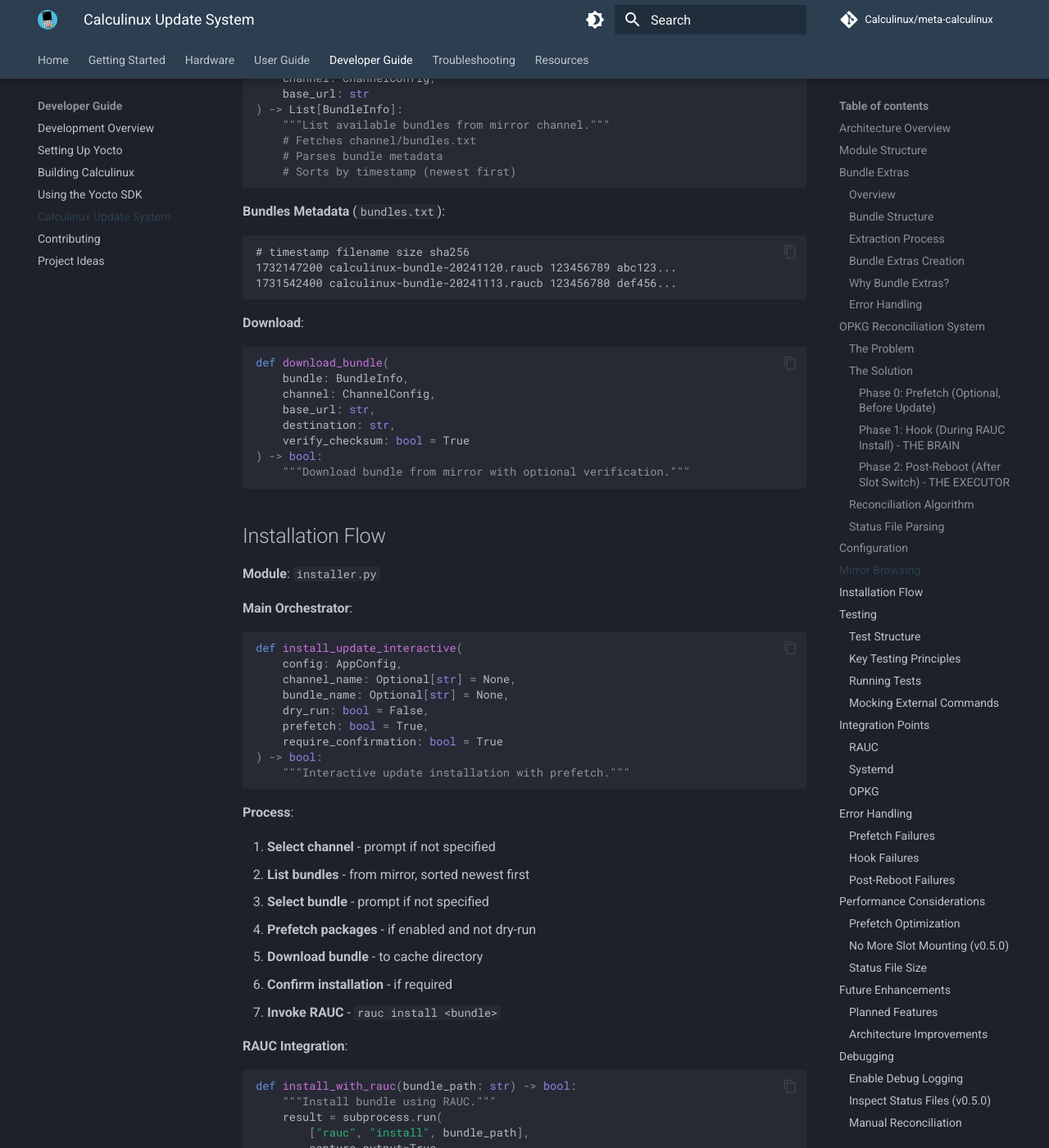
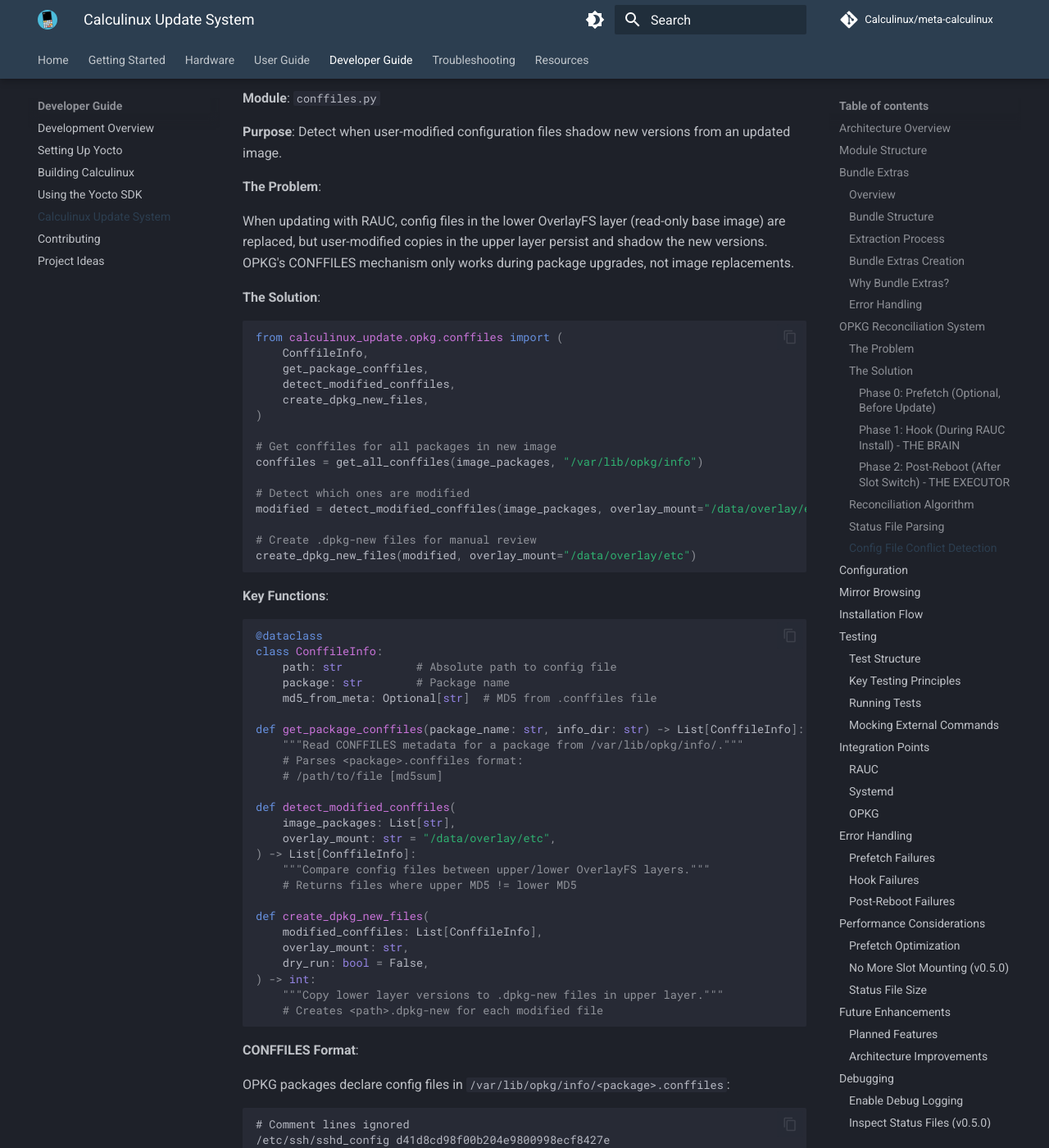
Before and after one commit to Calculinux/docs, an MkDocs documentation site: the page built from docs/developer/calculinux-update.md, in a window 1280 px wide and 1400 px high, scrolled down 15071 px. Shown: the whole window at 82% size. Built offline with MkDocs 1.6.1 and Material for MkDocs 9.7.7, drawn with Linux system fonts in a browser that asks for light colours; comment, search, counter and statistics services are not loaded; some of the changed text lies outside the part shown.

Commit message:
add more docs for cup

````diff
--- a/docs/developer/calculinux-update.md
+++ b/docs/developer/calculinux-update.md
@@ -57,12 +57,18 @@
 └── opkg/
     ├── status.py       # OPKG status file parser
     ├── reconcile.py    # Reconciliation algorithm
-    └── overlayfs.py    # OverlayFS whiteout cleanup
+    ├── overlayfs.py    # OverlayFS whiteout cleanup
+    └── conffiles.py    # Config file conflict detection
 ```
 
 **New in v0.5.1**: `overlayfs.py` module provides comprehensive OverlayFS whiteout management:
 - `cleanup_package_whiteouts()` - Remove package file whiteouts
 - `cleanup_opkg_metadata_whiteouts()` - Remove metadata whiteouts in `/var/lib/opkg/info/`
+
+**New in v0.6.0**: `conffiles.py` module provides config file conflict detection:
+- `detect_modified_conffiles()` - Compare config files between upper/lower OverlayFS layers
+- `create_dpkg_new_files()` - Copy new versions to `.dpkg-new` files for manual review
+- `get_package_conffiles()` - Read CONFFILES metadata from opkg
 - `has_files_in_upper()` - Detect if package has files in upper layer (for two-phase duplicate removal)
 - `is_package_in_writable_status()` - Uses enhanced opkg `--writable-only` flag with fallback
 - `remount_overlayfs()` - Remount overlay to pick up whiteout changes
@@ -363,6 +369,20 @@
 - **Physical duplicates**: Packages with actual files in the upper layer must be removed after reboot. If removed before reboot, OverlayFS creates whiteout files for ALL package files. If a second update follows immediately, these whiteouts temporarily hide critical libraries from the base image, potentially breaking system access during the update window.
 - **Example**: User installs SDL → Update 1 includes SDL in base → Update 2 follows immediately. If SDL is removed before reboot in Update 1, whiteouts hide SDL libraries during Update 2, breaking any program that needs SDL.
 
+**Config File Conflict Detection** (Phase 4):
+
+After package reconciliation, the hook detects modified configuration files:
+
+1. **Read CONFFILES metadata**: Load config file lists from `/var/lib/opkg/info/<package>.conffiles`
+2. **Compare upper/lower layers**: For each config file:
+   - Compute MD5 of upper layer file (user's modified version)
+   - Compute MD5 of lower layer file (new image version)
+   - If different, user has modified the config and it shadows the new version
+3. **Create `.dpkg-new` files**: Copy lower layer version to `<path>.dpkg-new` in upper layer
+4. **Save state**: Write modified conffiles list for post-reboot reporting
+
+This ensures users are aware when their config changes shadow new versions from the updated image.
+
 **OverlayFS Whiteout Cleanup**:
 
 The hook cleans up two types of whiteouts after removing status-only duplicates:
@@ -416,7 +436,8 @@
 3. Updates opkg package feeds (`opkg update`)
 4. Executes pending reinstalls (preferring cached .ipk files)
 5. Executes pending upgrades
-6. Cleans up state files
+6. **Reports modified config files** for user review
+7. Cleans up state files
 
 **Key Implementation** (v0.5.0):
 
@@ -457,9 +478,24 @@
         LOG.warning("some upgrades failed, leaving pending file for retry")
         # Continue anyway
 
+    # Report modified config files
+    _report_modified_conffiles()
+
     LOG.info("post-reboot reconciliation complete")
     return 0
 ```
+
+**Config File Reporting**:
+
+After all package operations complete, the service reports modified config files that need manual review. Users see output like:
+
+```
+Modified config files detected (user changes shadow new image versions):
+Package: openssh-server
+  /etc/ssh/sshd_config -> /etc/ssh/sshd_config.dpkg-new
+```
+
+Users can then review changes with `diff` or `vimdiff` and merge manually.
 
 **What Changed from v0.4.x**:
 
@@ -591,6 +627,114 @@
 - Preserves field order when round-tripping
 - Respects blank lines between entries
 - Case-insensitive field lookup
+
+### Config File Conflict Detection
+
+**Module**: `conffiles.py`
+
+**Purpose**: Detect when user-modified configuration files shadow new versions from an updated image.
+
+**The Problem**:
+
+When updating with RAUC, config files in the lower OverlayFS layer (read-only base image) are replaced, but user-modified copies in the upper layer persist and shadow the new versions. OPKG's CONFFILES mechanism only works during package upgrades, not image replacements.
+
+**The Solution**:
+
+```python
+from calculinux_update.opkg.conffiles import (
+    ConffileInfo,
+    get_package_conffiles,
+    detect_modified_conffiles,
+    create_dpkg_new_files,
+)
+
+# Get conffiles for all packages in new image
+conffiles = get_all_conffiles(image_packages, "/var/lib/opkg/info")
+
+# Detect which ones are modified
+modified = detect_modified_conffiles(image_packages, overlay_mount="/data/overlay/etc")
+
+# Create .dpkg-new files for manual review
+create_dpkg_new_files(modified, overlay_mount="/data/overlay/etc")
+```
+
+**Key Functions**:
+
+```python
+@dataclass
+class ConffileInfo:
+    path: str           # Absolute path to config file
+    package: str        # Package name
+    md5_from_meta: Optional[str]  # MD5 from .conffiles file
+
+def get_package_conffiles(package_name: str, info_dir: str) -> List[ConffileInfo]:
+    """Read CONFFILES metadata for a package from /var/lib/opkg/info/."""
+    # Parses <package>.conffiles format:
+    # /path/to/file [md5sum]
+
+def detect_modified_conffiles(
+    image_packages: List[str],
+    overlay_mount: str = "/data/overlay/etc",
+) -> List[ConffileInfo]:
+    """Compare config files between upper/lower OverlayFS layers."""
+    # Returns files where upper MD5 != lower MD5
+
+def create_dpkg_new_files(
+    modified_conffiles: List[ConffileInfo],
+    overlay_mount: str,
+    dry_run: bool = False,
+) -> int:
+    """Copy lower layer versions to .dpkg-new files in upper layer."""
+    # Creates <path>.dpkg-new for each modified file
+```
+
+**CONFFILES Format**:
+
+OPKG packages declare config files in `/var/lib/opkg/info/<package>.conffiles`:
+
+```
+# Comment lines ignored
+/etc/ssh/sshd_config d41d8cd98f00b204e9800998ecf8427e
+/etc/ssh/ssh_config
+/etc/default/ssh
+```
+
+Each line:
+- Absolute path to config file
+- Optional MD5 checksum (newer OPKG versions)
+- Comments (lines starting with `#`) are ignored
+
+**OverlayFS Access**:
+
+The module accesses both layers directly:
+
+- Upper layer: `/data/overlay/<dir>/upper/<path>` (user's version)
+- Lower layer: `/data/overlay/<dir>/lower/<path>` (new image version)
+
+This allows MD5 comparison without mounting slots.
+
+**Integration**:
+
+Called during RAUC hook (Phase 4) after package reconciliation:
+
+```python
+# In hooks.py run_slot_hook()
+modified_conffiles = detect_modified_conffiles(image_packages)
+create_dpkg_new_files(modified_conffiles)
+_atomic_write(MODIFIED_CONFFILES_FILE, modified_conffiles)  # For post-reboot reporting
+```
+
+**Testing**:
+
+```bash
+pytest tests/test_opkg_conffiles.py -v
+```
+
+Test coverage includes:
+- MD5 computation (including error cases)
+- CONFFILES parsing (with/without checksums, comments, relative paths)
+- Modified file detection (various scenarios)
+- `.dpkg-new` file creation (including dry-run mode)
 
 ## Configuration
 
````
Also changed, not shown: docs/user-guide/updates.md (+20 -2 lines), .github/copilot-instructions.md.
